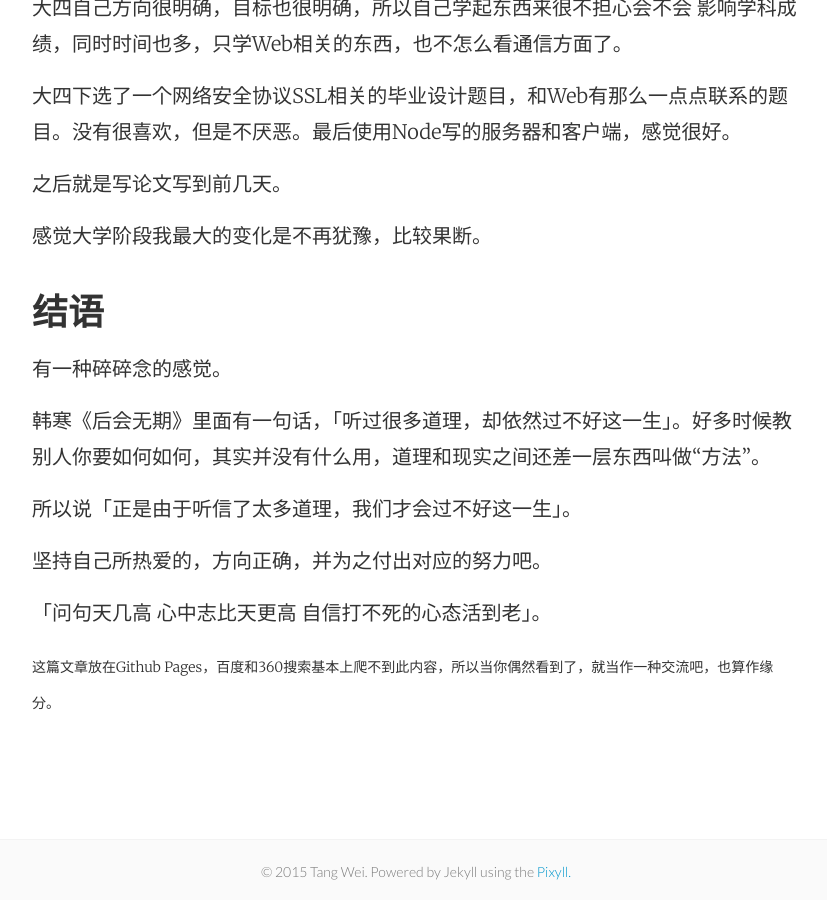
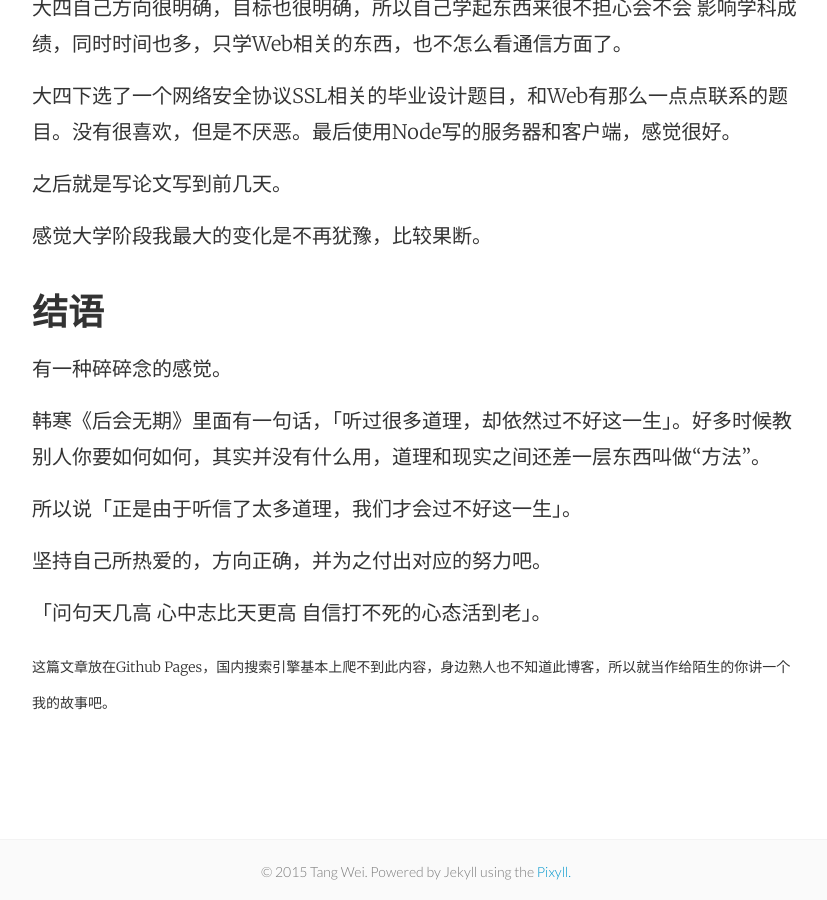
Before and after one commit to tw93/tw93.github.io, a Jekyll site: the page built from _posts/2015-05-18-About-My-College-And-Alibaba.md, in a window 1280 px wide and 900 px high, scrolled down 15161 px. Shown: the whole window, without its empty margins (224-1051 px from the left). Built offline with Jekyll 4.4.1, drawn with Linux system fonts in a browser that asks for light colours; comment, search, counter and statistics services are not loaded.

Commit message:
about the error

```diff
--- a/_posts/2015-05-18-About-My-College-And-Alibaba.md
+++ b/_posts/2015-05-18-About-My-College-And-Alibaba.md
@@ -209,4 +209,4 @@ categories: 我的生活
 
 「问句天几高  心中志比天更高  自信打不死的心态活到老」。
 
-<small>这篇文章放在Github Pages，百度和360搜索基本上爬不到此内容，所以当你偶然看到了，就当作一种交流吧，也算作缘分。</small>
+<small>这篇文章放在Github Pages，国内搜索引擎基本上爬不到此内容，身边熟人也不知道此博客，所以就当作给陌生的你讲一个我的故事吧。</small>
```
